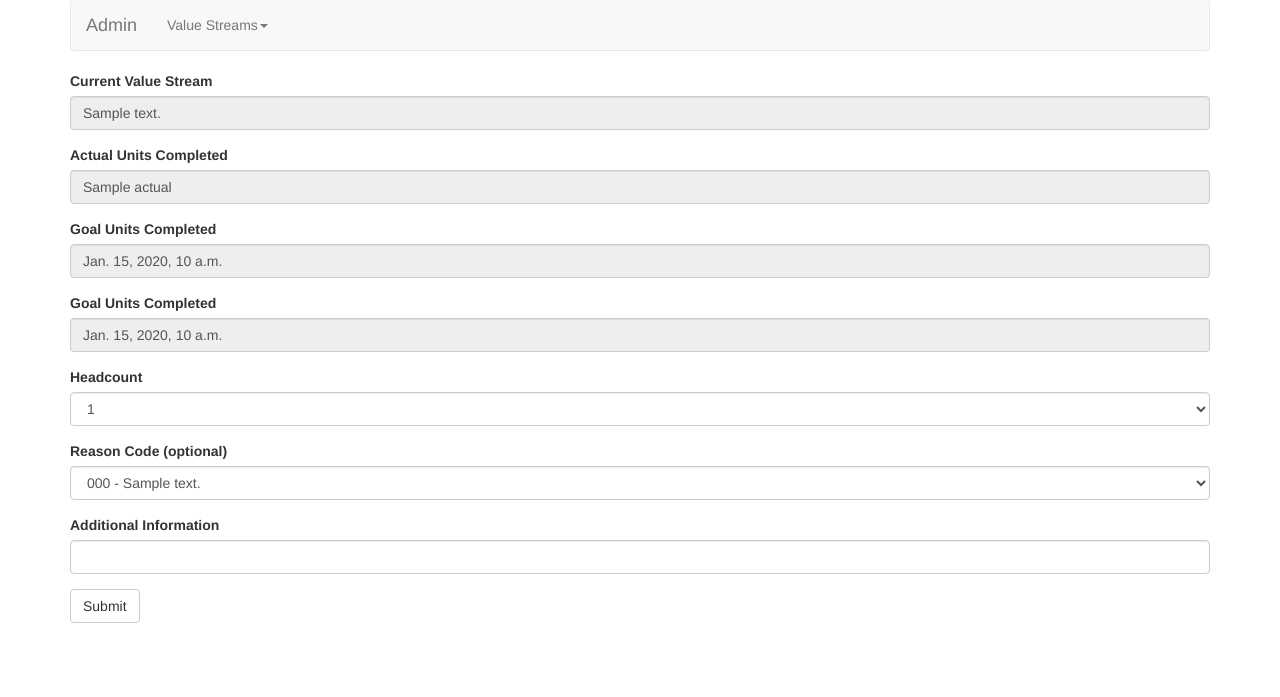
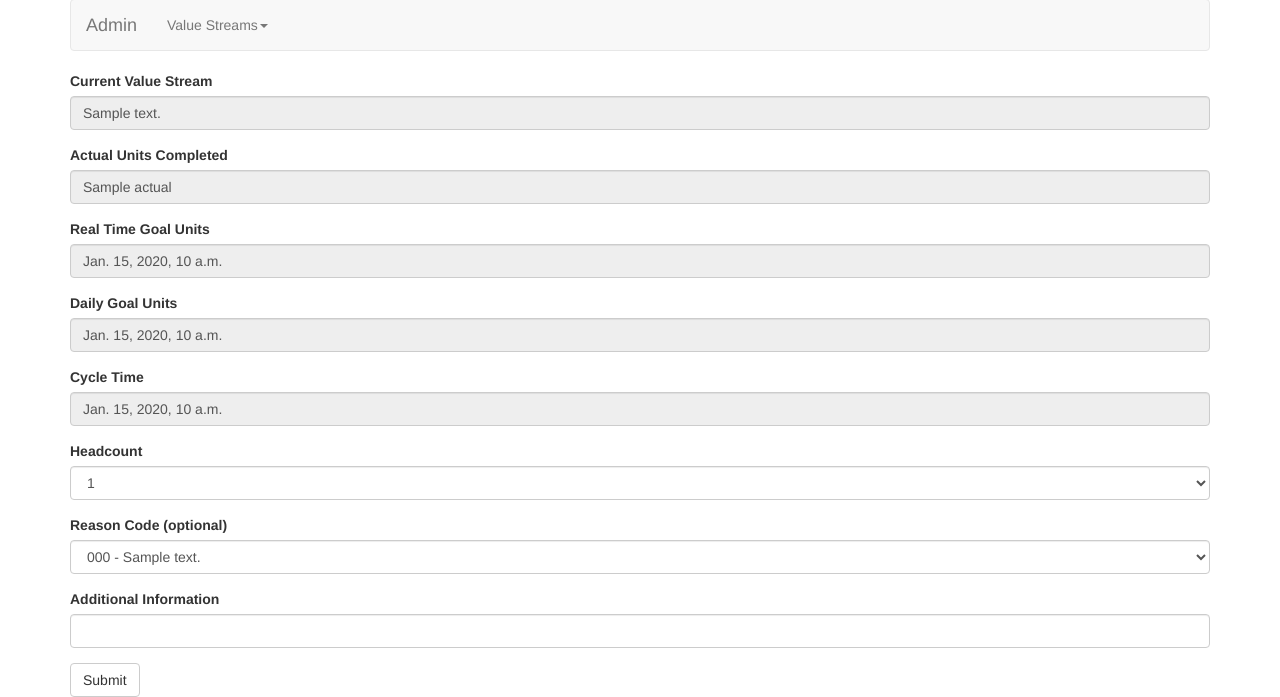
Before and after one commit to mistofthenorth/production_line, a Django app: template line/templates/submit.html in a window 1280 px wide. Shown: the part 151-848 px from the top of the page. Before the commit the page ends 774 px from the top, so only its background shows below. Run offline with Django 3.2, Linux system fonts and the light colour scheme; the template is opened without the code that fills it: most values are stand-ins (such as "Sample title", 1, 10 or a date in 2020); some libraries are stand-ins or nearby versions.

Commit message:
Bug fixes and adding fields to goal

```diff
--- a/line/models.py
+++ b/line/models.py
@@ -43,10 +43,13 @@ class Goal(models.Model):
     date = models.DateTimeField()
     line = models.ForeignKey(Line, on_delete=models.CASCADE)
     goal = models.IntegerField()
+    real_time_goal = models.IntegerField(null=True)
     actual = models.IntegerField()
+    cycle_time = models.IntegerField()
     headcount = models.IntegerField()
     reason = models.ForeignKey(Reason, on_delete=models.SET_NULL, null=True)
     comment = models.CharField(max_length=1000, null=True)
+    is_active = models.BooleanField()
 
     def __str__(self):
         return f"{self.line.description} - {self.date}"
--- a/line/static/goal_view.js
+++ b/line/static/goal_view.js
@@ -8,6 +8,7 @@ document.addEventListener("DOMContentLoaded", (event) => {
     let unitRemove = document.getElementById("unit-remove");
     let currentDate = document.getElementById("current-date");
     let actual = document.getElementById("actual");
+    let real_time_goal = document.getElementById("real_time_goal");
 
     console.log(cycleTime.textContent);
 
@@ -24,6 +25,31 @@ document.addEventListener("DOMContentLoaded", (event) => {
                 currentTimer = originalCycleTime;
                 units++;
                 currentGoalUnits.innerHTML = units;
+                real_time_goal.value = units;
+                console.log('We hit zero')
+                $.ajax({
+                    headers: { "X-CSRFToken": token },
+                    data: {'thing' : actualUnits.textContent }, // get the form data
+                    url: "console_print",
+                    dataType: 'json',
+                    method: "POST",
+                    // on success
+                    success: function (response) {
+                        if (response.test == true) {
+                            console.log('Success')
+                        }
+                        else {
+                            console.log('Failure')
+
+                        }
+
+                    },
+                    // on error
+                    error: function (response) {
+                        // alert the error if any error occured
+                        console.log(response.responseJSON.errors)
+                    }
+                });
             }
         }, 1000);
 
@@ -61,9 +87,4 @@ document.addEventListener("DOMContentLoaded", (event) => {
     currentDate.innerHTML = 'Date <br>' + new Date().toLocaleDateString("en-US");
 
 
-
-
-
-
-
 })
--- a/line/templates/goal_view.html
+++ b/line/templates/goal_view.html
@@ -8,7 +8,7 @@
     <link href="{% static 'bootstrap/css/bootstrap.min.css' %}" rel="stylesheet" media="screen">
   </head>
   <body>
-
+  <script>var token = '{{csrf_token}}'</script>
   <script src="http://code.jquery.com/jquery.js"></script>
   <script src="{% static 'bootstrap/js/bootstrap.min.js' %}"></script>
   <script src="{% static '../static/goal_view.js' %}"></script>
@@ -118,6 +118,7 @@
 	</div>
 	<form action="submit" method="post">{% csrf_token %}
 	<input type="hidden" id="actual" name="actual" value="0">
+	<input type="hidden" id="real_time_goal" name="real_time_goal" value="0">
 	<input type="hidden" id="line" name="line" value="{{current_line.uid}}">
 	<button type="submit" class="btn btn-primary center-block" id="submit" value="foo">Submit</button>
 	</form>
--- a/line/templates/receive.html
+++ b/line/templates/receive.html
@@ -57,7 +57,9 @@
     <tr>
       <th>Date</th>
       <th>Value Stream</th>
-      <th>Goal</th>
+      <th>Daily Goal</th>
+      <th>Cycle Time</th>
+      <th>Real Time Goal</th>
       <th>Actual</th>
       <th>Headcount</th>
       <th>Reason</th>
@@ -70,6 +72,8 @@
       <td>{{goal.date}}</td>
       <td>{{goal.line}}</td>
       <td>{{goal.goal}}</td>
+      <td>{{goal.cycle_time}}</td>
+      <td>{{goal.real_time_goal}}</td>
       <td>{{goal.actual}}</td>
       <td>{{goal.headcount}}</td>
       <td>{{goal.reason.description}}</td>
--- a/line/templates/submit.html
+++ b/line/templates/submit.html
@@ -67,14 +67,19 @@
     <input type="text" class="form-control" name="actual_units_completed" id="actual_units_completed" value="{{actual}}" disabled="disabled">
   </div>
   <div class="form-group">
-    <label for="goal_units">Goal Units Completed</label>
+    <label for="geal time goal_units">Real Time Goal Units</label>
+    <input type="hidden" class="form-control" name="real_time_goal" id="real_time_goal" value="{{real_time_goal}}">
+    <input type="text" class="form-control" name="real_time_goal" id="real_time_goal" value="{{real_time_goal}}" disabled="disabled">
+  </div>
+  <div class="form-group">
+    <label for="goal_units">Daily Goal Units</label>
     <input type="hidden" class="form-control" name="goal_units_completed" id="goal_units_completed" value="{{current_line.goal_time}}">
     <input type="text" class="form-control" name="goal_units_completed" id="goal_units_completed" value="{{current_line.goal_time}}" disabled="disabled">
   </div>
   <div class="form-group">
-    <label for="goal_units">Goal Units Completed</label>
-    <input type="hidden" class="form-control" name="goal_units_completed" id="goal_units_completed" value="{{current_line.goal_time}}">
-    <input type="text" class="form-control" name="goal_units_completed" id="goal_units_completed" value="{{current_line.goal_time}}" disabled="disabled">
+    <label for="cycle time">Cycle Time</label>
+    <input type="hidden" class="form-control" name="cycle_time" id="cycle_time" value="{{current_line.cycle_time}}">
+    <input type="text" class="form-control" name="cycle_time" id="cycle_time" value="{{current_line.cycle_time}}" disabled="disabled">
   </div>
 
   <div class="form-group">
--- a/line/urls.py
+++ b/line/urls.py
@@ -6,4 +6,5 @@ urlpatterns = [
     path('', views.index, name='index'),
     path('goal_view', views.goal_view, name='goal'),
     path('submit', views.submit, name='submit'),
-    path('receive', views.receive, name='receive')]
+    path('receive', views.receive, name='receive'),
+    path('console_print', views.console_print, name='console_print')]
```
Also changed, not shown: line/views.py (+14 -4 lines), db.sqlite3.
